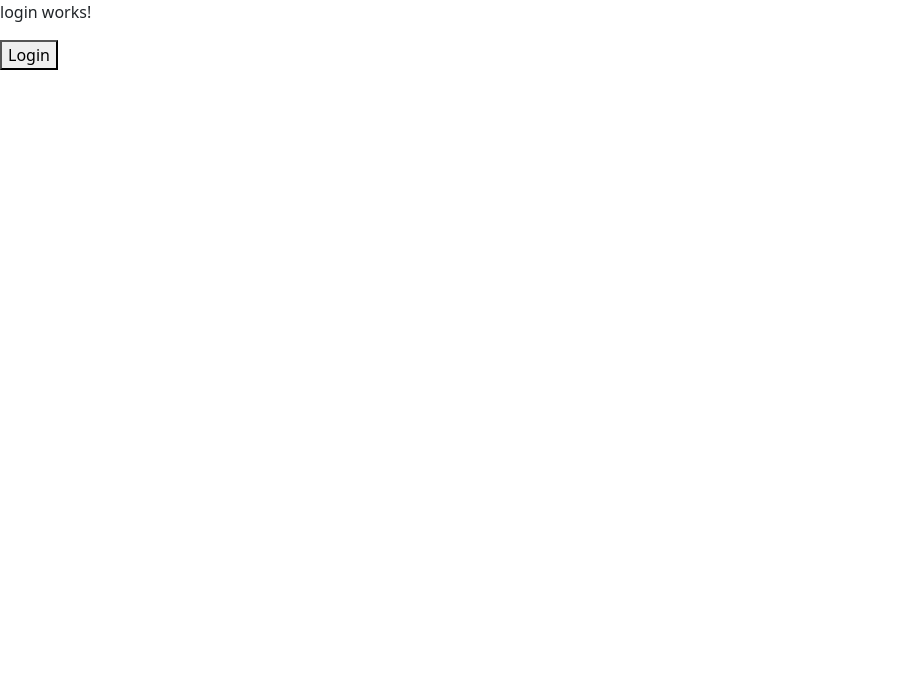
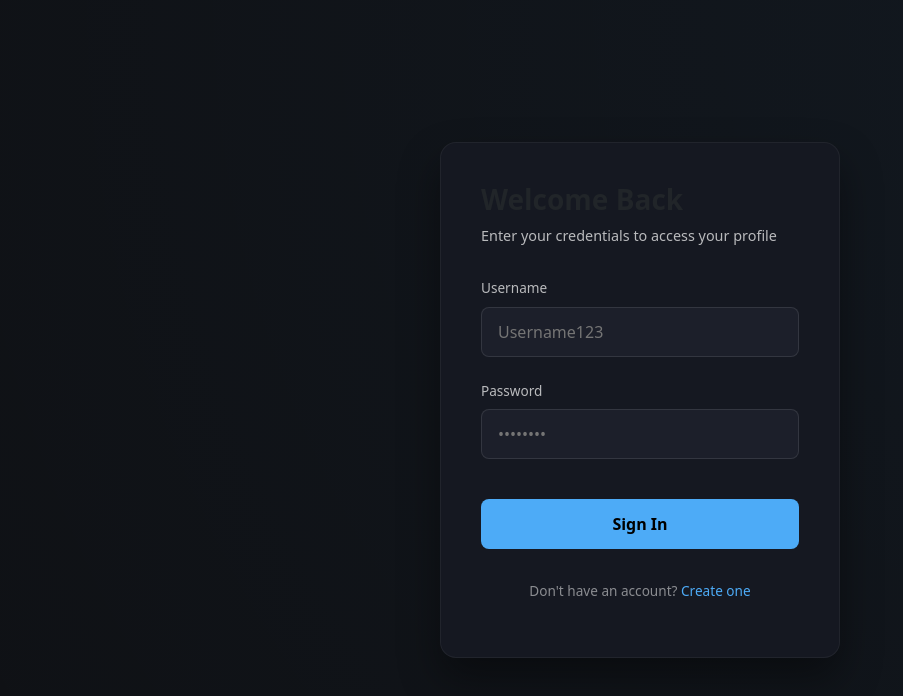
Before and after one commit to ndphon1003/intern_training_frontend, an Angular app in the folder frontend/: page /auth/login in a window 1280 px wide. Shown: the top 696 px of the page, without its empty margins (0-903 px from the left). Built offline with nearby package versions, Linux system fonts and the light colour scheme.

Commit message:
login handle api

```diff
--- a/frontend/src/app/auth/login/login.css
+++ b/frontend/src/app/auth/login/login.css
@@ -0,0 +1,130 @@
+.login-container {
+  height: 100vh;
+  display: flex;
+  align-items: center;
+  justify-content: center;
+  background: radial-gradient(circle at top right, rgba(77, 171, 247, 0.05), transparent),
+              var(--bg-primary);
+}
+
+.login-card {
+  width: 100%;
+  max-width: 400px;
+  background: var(--bg-secondary);
+  padding: 2.5rem;
+  border-radius: 16px;
+  border: 1px solid var(--border-subtle);
+  box-shadow: 0 20px 40px rgba(0, 0, 0, 0.4);
+}
+
+.login-header h1 {
+  font-size: 1.75rem;
+  font-weight: 600;
+  margin-bottom: 0.5rem;
+}
+
+.login-header p {
+  color: var(--text-secondary);
+  font-size: 0.9rem;
+  margin-bottom: 2rem;
+}
+
+/* Error Message Styling */
+.error-message {
+  background-color: rgba(220, 38, 38, 0.1);
+  border: 1px solid rgba(220, 38, 38, 0.5);
+  color: #fca5a5;
+  padding: 0.75rem 1rem;
+  border-radius: 8px;
+  margin-bottom: 1.5rem;
+  font-size: 0.9rem;
+  animation: slideIn 0.3s ease-out;
+}
+
+@keyframes slideIn {
+  from {
+    opacity: 0;
+    transform: translateY(-10px);
+  }
+  to {
+    opacity: 1;
+    transform: translateY(0);
+  }
+}
+
+.form-group {
+  margin-bottom: 1.5rem;
+}
+
+.form-group label {
+  display: block;
+  font-size: 0.85rem;
+  margin-bottom: 0.5rem;
+  color: var(--text-secondary);
+}
+
+.input-dark {
+  width: 100%;
+  padding: 0.75rem 1rem;
+  background: var(--bg-tertiary);
+  border: 1px solid var(--border-input);
+  border-radius: 8px;
+  color: var(--text-primary);
+  font-size: 1rem;
+  transition: all 0.2s ease;
+  box-sizing: border-box;
+}
+
+.input-dark:focus {
+  outline: none;
+  border-color: var(--accent);
+  background: rgba(77, 171, 247, 0.05);
+}
+
+.input-dark:disabled {
+  opacity: 0.5;
+  cursor: not-allowed;
+  background: var(--bg-tertiary);
+}
+
+.btn-primary-dark {
+  width: 100%;
+  padding: 0.8rem;
+  background: var(--accent);
+  color: #000; /* Contrast black text on light accent */
+  border: none;
+  border-radius: 8px;
+  font-weight: 600;
+  cursor: pointer;
+  transition: all 0.2s ease;
+  margin-top: 1rem;
+}
+
+.btn-primary-dark:hover:not(:disabled) {
+  filter: brightness(1.1);
+  box-shadow: 0 0 15px rgba(77, 171, 247, 0.3);
+}
+
+.btn-primary-dark:active:not(:disabled) {
+  transform: scale(0.98);
+}
+
+.btn-primary-dark:disabled {
+  opacity: 0.6;
+  cursor: not-allowed;
+}
+
+.login-footer {
+  margin-top: 2rem;
+  text-align: center;
+}
+
+.login-footer p {
+  font-size: 0.85rem;
+  color: var(--text-muted);
+}
+
+.login-footer a {
+  color: var(--accent);
+  text-decoration: none;
+}
--- a/frontend/src/app/auth/login/login.html
+++ b/frontend/src/app/auth/login/login.html
@@ -1,2 +1,57 @@
-<p>login works!</p>
-<button (click)="login()">Login</button>
+<div class="login-container">
+  <div class="login-card">
+    <div class="login-header">
+      <h1>Welcome Back</h1>
+      <p>Enter your credentials to access your profile</p>
+    </div>
+
+    <!-- Error Message Display -->
+    @if (errorMessage) {
+      <div class="error-message" role="alert">
+        {{ errorMessage }}
+      </div>
+    }
+
+    <div class="form-group">
+      <label for="username">Username</label>
+      <input
+        type="text"
+        id="username"
+        class="input-dark"
+        placeholder="Username123"
+        [(ngModel)]="username"
+        [disabled]="isLoading"
+        (keyup.enter)="login()"
+      >
+    </div>
+
+    <div class="form-group">
+      <label for="password">Password</label>
+      <input
+        type="password"
+        id="password"
+        class="input-dark"
+        placeholder="••••••••"
+        [(ngModel)]="password"
+        [disabled]="isLoading"
+        (keyup.enter)="login()"
+      >
+    </div>
+
+    <button
+      class="btn-primary-dark"
+      (click)="login()"
+      [disabled]="isLoading"
+    >
+      @if (isLoading) {
+        <span>Signing In...</span>
+      } @else {
+        <span>Sign In</span>
+      }
+    </button>
+
+    <div class="login-footer">
+      <p>Don't have an account? <a href="/auth/register">Create one</a></p>
+    </div>
+  </div>
+</div>
--- a/frontend/src/app/auth/login/login.ts
+++ b/frontend/src/app/auth/login/login.ts
@@ -1,19 +1,58 @@
 import { Component, inject } from '@angular/core';
+import { FormsModule } from '@angular/forms';
 import { Router } from '@angular/router';
+import { AuthService } from '../../services/auth.service';
 
 @Component({
   selector: 'app-login',
   standalone: true,
+  imports: [FormsModule],
   templateUrl: './login.html',
   styleUrl: './login.css',
 })
 export class Login {
+  username: string = '';
+  password: string = '';
+  isLoading: boolean = false;
+  errorMessage: string = '';
 
+  private authService = inject(AuthService);
   private router = inject(Router);
 
-login() {
-  localStorage.setItem('token', 'fake-jwt-token');
-  console.log('Token set:', localStorage.getItem('token')); // Kiểm tra xem token đã được lưu chưa
-  this.router.navigate(['/profile']); // Sau khi set token thì điều hướng sang trang Profile
+  login(): void {
+    // Reset error message
+    this.errorMessage = '';
+
+    // Validate inputs
+    if (!this.username.trim() || !this.password.trim()) {
+      this.errorMessage = 'Please enter both username and password';
+      return;
+    }
+
+    this.isLoading = true;
+
+    this.authService.login(this.username, this.password).subscribe({
+      next: (response) => {
+        this.isLoading = false;
+        console.log('Login successful:', response);
+        // Token is saved automatically in AuthService via tap()
+        this.router.navigate(['/profile']);
+      },
+      error: (error) => {
+        this.isLoading = false;
+        console.error('Login failed:', error);
+
+        // Handle different error scenarios
+        if (error.status === 401 || error.status === 400) {
+          this.errorMessage = 'Invalid username or password';
+        } else if (error.status === 0) {
+          this.errorMessage = 'Network error. Please check your connection.';
+        } else if (error.error?.message) {
+          this.errorMessage = error.error.message;
+        } else {
+          this.errorMessage = 'Login failed. Please try again.';
+        }
+      },
+    });
+  }
 }
-}
--- a/frontend/src/app/guards/auth.guard.ts
+++ b/frontend/src/app/guards/auth.guard.ts
@@ -1,21 +1,29 @@
-import { inject } from '@angular/core';
+import { isPlatformBrowser } from '@angular/common';
+import { inject, PLATFORM_ID } from '@angular/core';
 import { CanActivateFn, Router } from '@angular/router';
 import { AuthService } from '../services/auth.service';
 
 export const authGuard: CanActivateFn = (route, state) => {
+  const router = inject(Router);
+  const authService = inject(AuthService);
+  const platformId = inject(PLATFORM_ID);
 
-  const router = inject(Router);
-  const auth = inject(AuthService);
+  // If running on server (SSR), allow navigation to proceed
+  // Token validation will happen on client-side after hydration
+  if (!isPlatformBrowser(platformId)) {
+    return true;
+  }
 
-  const token = auth.getToken();
+  // On browser side, check if user has a valid token
+  const isLoggedIn = authService.isLoggedIn();
 
-  if (!token) {
+  if (!isLoggedIn) {
+    // Store the intended URL to redirect after login
     router.navigate(['/auth/login'], {
       queryParams: {
-        returnUrl: state.url
-      }
+        returnUrl: state.url,
+      },
     });
-
     return false;
   }
 
--- a/frontend/src/app/services/auth.service.ts
+++ b/frontend/src/app/services/auth.service.ts
@@ -1,17 +1,59 @@
 import { isPlatformBrowser } from '@angular/common';
+import { HttpClient } from '@angular/common/http';
 import { inject, Injectable, PLATFORM_ID } from '@angular/core';
+import { catchError, Observable, tap } from 'rxjs';
+import { LoginRequest, LoginResponse } from '../models/auth.model';
 
 @Injectable({ providedIn: 'root' })
 export class AuthService {
+  private readonly API_URL = 'http://localhost:8080/api/auth';
+  private readonly SECRET_KEY = 'super-secret-key-123'; // Replace with actual secret key
+  private readonly TOKEN_KEY = 'token';
+  private platformId = inject(PLATFORM_ID);
+  private http = inject(HttpClient);
 
-  private platformId = inject(PLATFORM_ID);
+  login(username: string, password: string): Observable<LoginResponse> {
+    const loginRequest: LoginRequest = { username, password };
+
+    const headers = {
+      'Content-Type': 'application/json',
+      'X-Internal-Key': this.SECRET_KEY,
+    };
+
+    return this.http.post<LoginResponse>(`${this.API_URL}/login`, loginRequest, { headers }).pipe(
+      tap((response) => {
+        if (response.code === 200 && response.data?.accessToken) {
+          this.saveToken(response.data.accessToken);
+          console.log('Token saved successfully');
+        }
+      }),
+      catchError((error) => {
+        console.error('Login error:', error);
+        throw error;
+      })
+    );
+  }
+
+  saveToken(token: string): void {
+    if (isPlatformBrowser(this.platformId)) {
+      localStorage.setItem(this.TOKEN_KEY, token);
+    }
+  }
 
   getToken(): string | null {
-
     if (isPlatformBrowser(this.platformId)) {
-      return localStorage.getItem('token');
+      return localStorage.getItem(this.TOKEN_KEY);
     }
-
     return null;
   }
+
+  isLoggedIn(): boolean {
+    return this.getToken() !== null;
+  }
+
+  logout(): void {
+    if (isPlatformBrowser(this.platformId)) {
+      localStorage.removeItem(this.TOKEN_KEY);
+    }
+  }
 }
--- a/frontend/src/styles.css
+++ b/frontend/src/styles.css
@@ -1 +1,28 @@
 /* You can add global styles to this file, and also import other style files */
+:root {
+  /* Background scale */
+  --bg-primary: #0f1115;
+  --bg-secondary: #151821;
+  --bg-tertiary: #1c1f2a;
+
+  /* Text hierarchy */
+  --text-primary: #ffffff;
+  --text-secondary: rgba(255, 255, 255, 0.7);
+  --text-muted: rgba(255, 255, 255, 0.5);
+
+  /* Accent color - Blue Tech style */
+  --accent: #4dabf7;
+  --accent-hover: #74c0fc;
+
+  /* Border */
+  --border-subtle: rgba(255, 255, 255, 0.05);
+  --border-input: rgba(255, 255, 255, 0.1);
+}
+
+body {
+  margin: 0;
+  padding: 0;
+  background-color: var(--bg-primary);
+  font-family: 'Inter', system-ui, -apple-system, sans-serif;
+  color: var(--text-primary);
+}
```
Also changed, not shown: frontend/src/app/models/auth.model.ts (added, +17 -0 lines).
